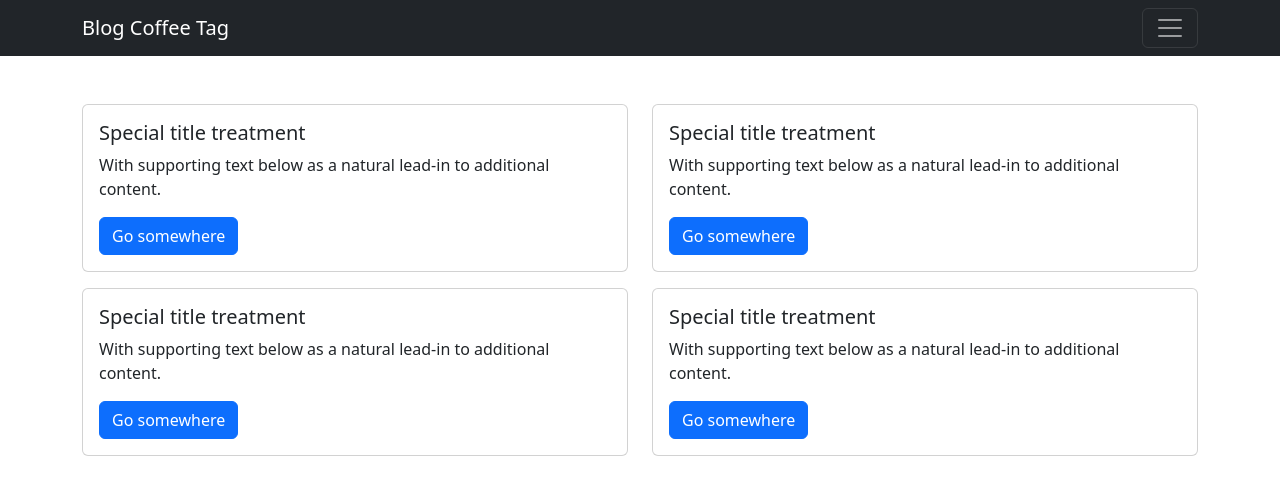
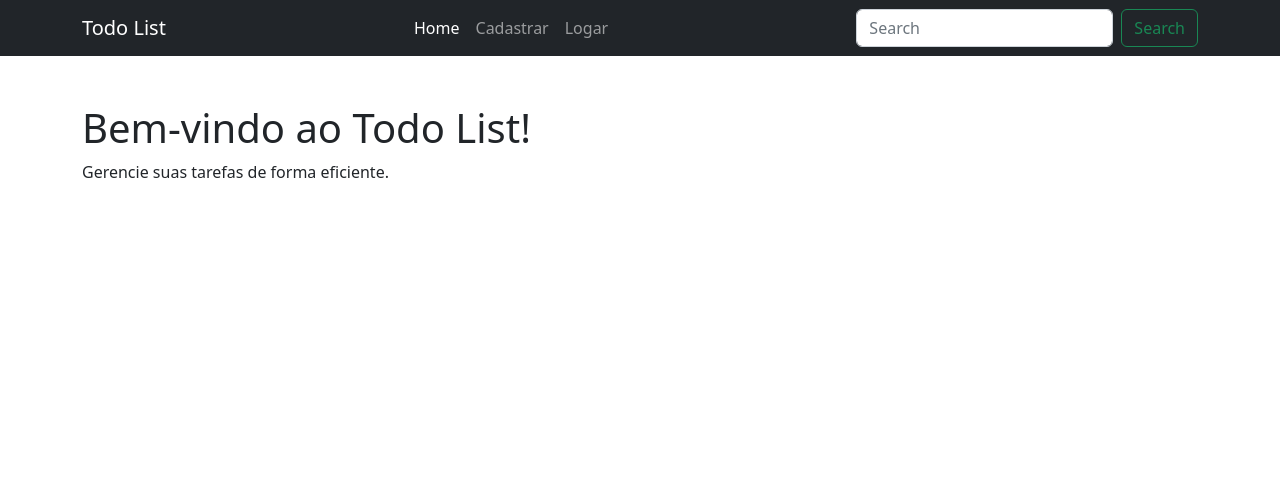
Before and after one commit to ElyasAguiar/todo-list, a Django app: page / in a window 1280 px wide. Shown: the top 495 px of the page. Run offline with Django 4.2, Linux system fonts and the light colour scheme.

Commit message:
feat: enhance task templates with category display and layout improvements

```diff
--- a/task/templates/home.html
+++ b/task/templates/home.html
@@ -4,60 +4,12 @@
 
 
 <main class="container py-5">
-
-
-
-        <div class="row">
-            <div class="col-sm-6">
-
-            <div class="card">
-                <div class="card-body">
-                <h5 class="card-title">Special title treatment</h5>
-                <p class="card-text">With supporting text below as a natural lead-in to additional content.</p>
-                <a href="#" class="btn btn-primary">Go somewhere</a>
-                </div>
-            </div>
-            </div>
-
-            <div class="col-sm-6">
-            <div class="card">
-                <div class="card-body">
-                <h5 class="card-title">Special title treatment</h5>
-                <p class="card-text">With supporting text below as a natural lead-in to additional content.</p>
-                <a href="#" class="btn btn-primary">Go somewhere</a>
-                </div>
-            </div>
-            </div>
+    <div class="row">
+        <div class="col">
+            <h1>Bem-vindo ao Todo List!</h1>
+            <p>Gerencie suas tarefas de forma eficiente.</p>
         </div>
-
-        <p>
-
-
-        <div class="row">
-            <div class="col-sm-6">
-
-            <div class="card">
-                <div class="card-body">
-                <h5 class="card-title">Special title treatment</h5>
-                <p class="card-text">With supporting text below as a natural lead-in to additional content.</p>
-                <a href="#" class="btn btn-primary">Go somewhere</a>
-                </div>
-            </div>
-            </div>
-
-            <div class="col-sm-6">
-            <div class="card">
-                <div class="card-body">
-                <h5 class="card-title">Special title treatment</h5>
-                <p class="card-text">With supporting text below as a natural lead-in to additional content.</p>
-                <a href="#" class="btn btn-primary">Go somewhere</a>
-                </div>
-            </div>
-            </div>
-        </div>
-
-
-
+    </div>
 </main>
 
 {% endblock %}
--- a/task/templates/menu.html
+++ b/task/templates/menu.html
@@ -1,96 +1,60 @@
 <!DOCTYPE html>
-
 <html lang="pt-br">
 
 <head>
-
-        <title>  Blog Coffee Tag </title>
-
-        <link href="https://cdn.jsdelivr.net/npm/bootstrap@5.2.2/dist/css/bootstrap.min.css" rel="stylesheet" integrity="sha384-Zenh87qX5JnK2Jl0vWa8Ck2rdkQ2Bzep5IDxbcnCeuOxjzrPF/et3URy9Bv1WTRi" crossorigin="anonymous">
-        <script src="https://cdn.jsdelivr.net/npm/bootstrap@5.2.2/dist/js/bootstrap.bundle.min.js" integrity="sha384-OERcA2EqjJCMA+/3y+gxIOqMEjwtxJY7qPCqsdltbNJuaOe923+mo//f6V8Qbsw3" crossorigin="anonymous"></script>
-
-
+  <title>Todo List</title>
+  <link href="https://cdn.jsdelivr.net/npm/bootstrap@5.2.2/dist/css/bootstrap.min.css" rel="stylesheet"
+    integrity="sha384-Zenh87qX5JnK2Jl0vWa8Ck2rdkQ2Bzep5IDxbcnCeuOxjzrPF/et3URy9Bv1WTRi" crossorigin="anonymous">
+  <script src="https://cdn.jsdelivr.net/npm/bootstrap@5.2.2/dist/js/bootstrap.bundle.min.js"
+    integrity="sha384-OERcA2EqjJCMA+/3y+gxIOqMEjwtxJY7qPCqsdltbNJuaOe923+mo//f6V8Qbsw3"
+    crossorigin="anonymous"></script>
 </head>
 
-
 <body>
-
-        <nav class="navbar navbar-dark bg-dark">
+  <nav class="navbar navbar-expand-lg navbar-dark bg-dark">
     <div class="container">
-              <a class="navbar-brand" href="#">Blog Coffee Tag</a>
-              <button class="navbar-toggler" type="button" data-bs-toggle="offcanvas" data-bs-target="#offcanvasNavbar" aria-controls="offcanvasNavbar">
+      <a class="navbar-brand mx-auto" href="#">Todo List</a>
+      <button class="navbar-toggler" type="button" data-bs-toggle="collapse" data-bs-target="#navbarNav"
+        aria-controls="navbarNav" aria-expanded="false" aria-label="Toggle navigation">
         <span class="navbar-toggler-icon"></span>
       </button>
-              <div class="offcanvas offcanvas-end text-bg-dark" tabindex="-1" id="offcanvasNavbar" aria-labelledby="offcanvasNavbarLabel">
-                <div class="offcanvas-header">
-                  <h5 class="offcanvas-title" id="offcanvasNavbarLabel">Acesso</h5>
-                  <button type="button" class="btn-close" data-bs-dismiss="offcanvas" aria-label="Close"></button>
-                </div>
-                <div class="offcanvas-body">
-                  <ul class="navbar-nav justify-content-end flex-grow-1 pe-3">
-
-
+      <div class="collapse navbar-collapse" id="navbarNav">
+        <ul class="navbar-nav mx-auto">
           {% if user.is_authenticated %}
-
           <li class="nav-item">
             <a class="nav-link active" aria-current="page" href="/">Home</a>
           </li>
-
           <li class="nav-item">
             <a class="nav-link" href="/criando/tarefa">Criando Tarefa</a>
           </li>
-
-
           <li class="nav-item">
             <a class="nav-link" href="{% url 'exibir_tarefas_completadas' %}">Tarefas Completadas</a>
           </li>
-
-
           <li class="nav-item">
             <a class="nav-link" href="/tasks">Tasks</a>
           </li>
-
-
           <li class="nav-item">
             <a class="nav-link" href="/sair">Sair</a>
           </li>
-
           {% else %}
-
-
           <li class="nav-item">
             <a class="nav-link active" aria-current="page" href="/">Home</a>
           </li>
-
           <li class="nav-item">
             <a class="nav-link" href="/sigup">Cadastrar</a>
           </li>
-
           <li class="nav-item">
             <a class="nav-link" href="/sigin">Logar</a>
           </li>
-
           {% endif %}
-
-
-
         </ul>
-                  <form class="d-flex mt-3" role="search">
+        <form class="d-flex" role="search">
           <input class="form-control me-2" type="search" placeholder="Search" aria-label="Search">
           <button class="btn btn-outline-success" type="submit">Search</button>
         </form>
       </div>
     </div>
-            </div>
   </nav>
-
-
   {% block content %}
-
-
   {% endblock %}
-
-
 </body>
-
-</html>
--- a/task/templates/task_detalhe.html
+++ b/task/templates/task_detalhe.html
@@ -8,7 +8,7 @@
 
         <div class="col-md-5 offset-md-3">
 
-                <h1 class="text-center"> Detalhes das Tarefas  </h1>
+            <h1 class="text-center"> Detalhes das Tarefas </h1>
 
             {{error}}
 
@@ -25,7 +25,7 @@
             <div class="mt-5 d-flex">
 
 
-                    <form action="{% url 'complete_tarefa' task.id %}" method="POST" >
+                <form action="{% url 'complete_tarefa' task.id %}" method="POST">
 
                     {% csrf_token %}
 
--- a/task/templates/tasks.html
+++ b/task/templates/tasks.html
@@ -31,6 +31,8 @@
 
                         {% endif %}
 
+                        <p class="fw-bold">{{task.category}}</p>
+
                         <p> By: {{ task.user.username }}</p>
 
                     </header>
```
Also changed, not shown: task/templates/criando_tarefa.html (+2 -12 lines). Lines whose indentation alone changed are shown as unchanged.
